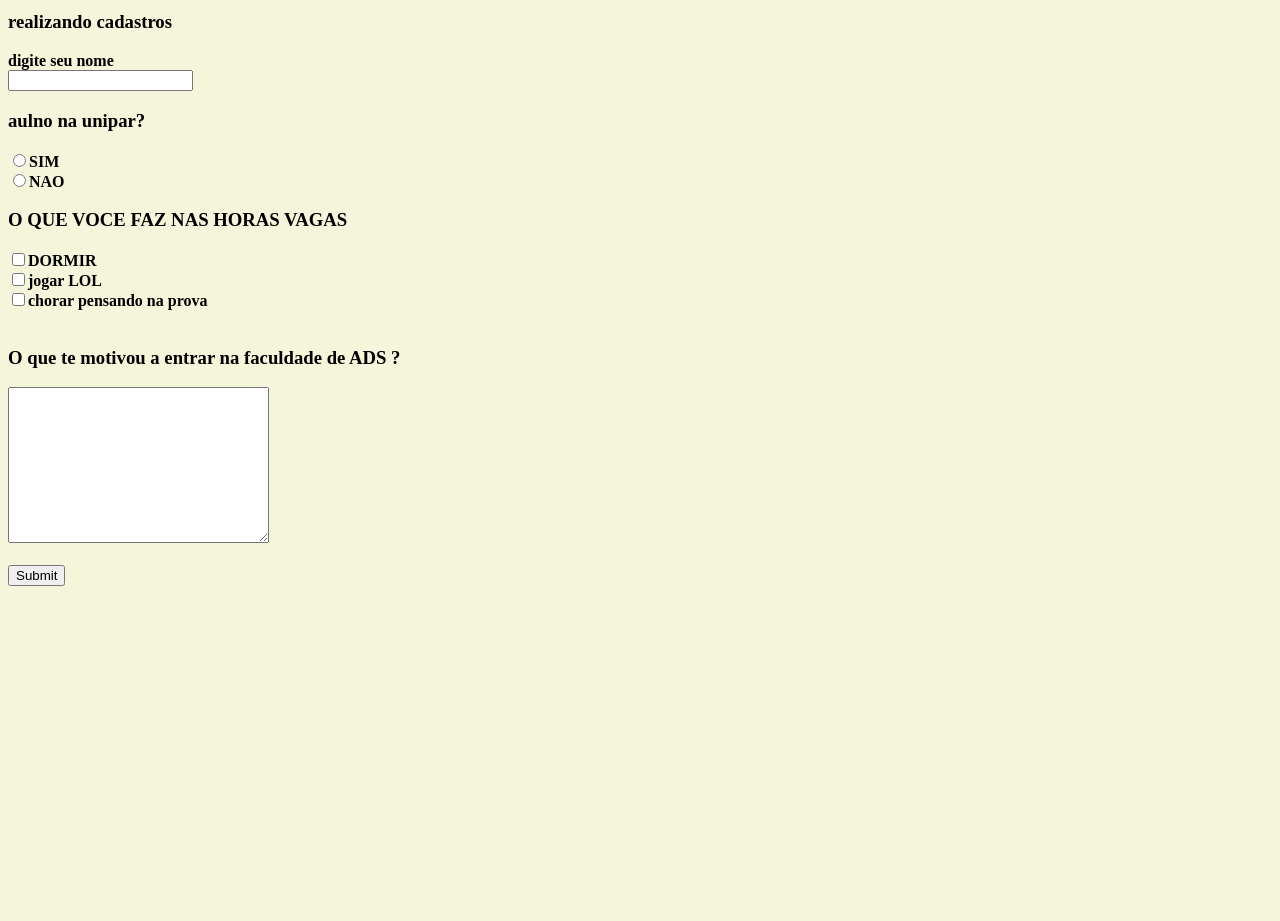
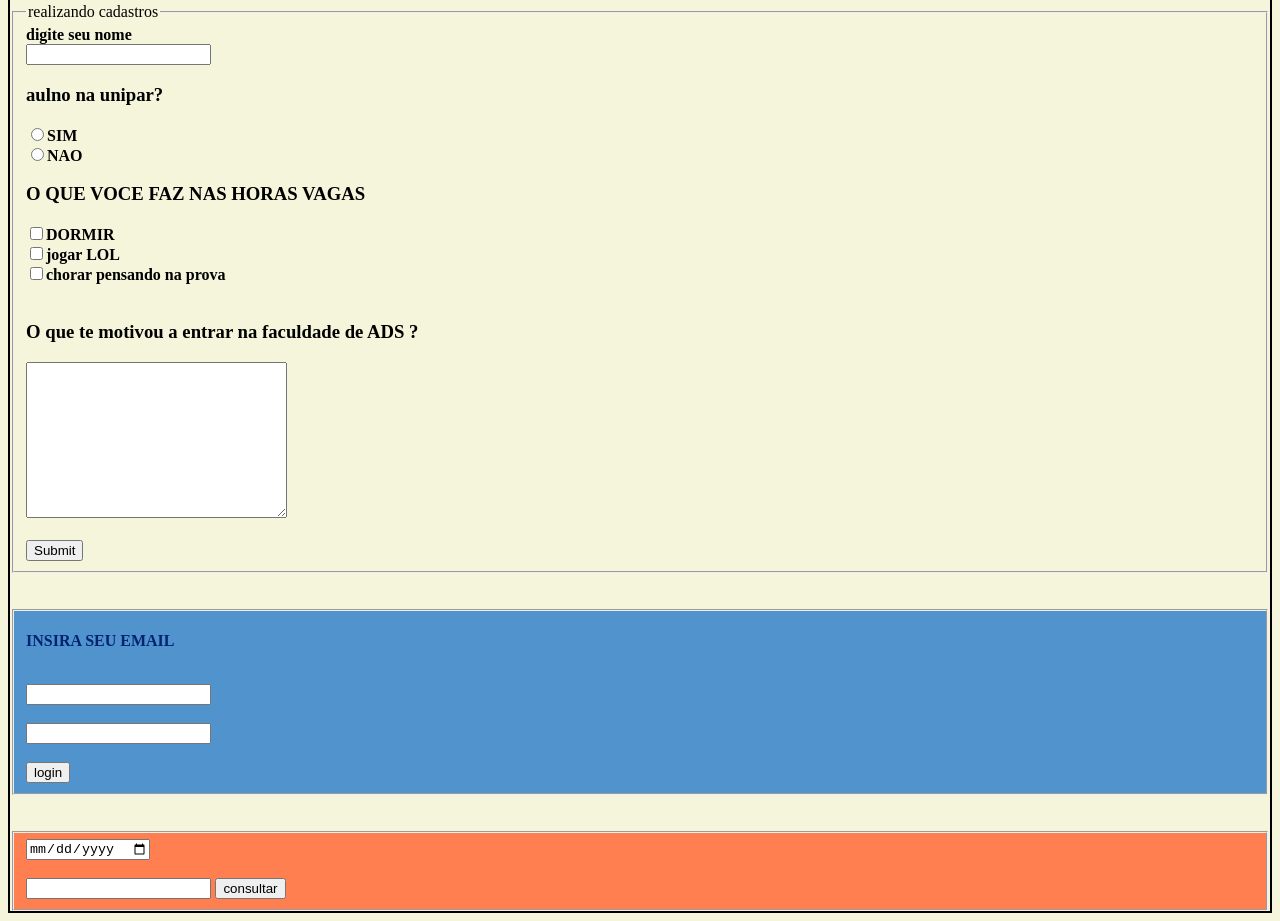
Before and after one commit to GabrielNovaesBernardo/html, a plain HTML site: page 002/index.html in a window 1280 px wide. Shown: the part 880-1801 px from the top of the page. Before the commit the page ends 1474 px from the top, so only its background shows below. Drawn offline with Linux system fonts and the light colour scheme.

Commit message:
Update index.html

```diff
--- a/002/index.html
+++ b/002/index.html
@@ -4,10 +4,12 @@
     <meta charset="UTF-8">
     <meta http-equiv="X-UA-Compatible" content="IE=edge">
     <meta name="viewport" content="width=device-width, initial-scale=1.0">
-    <title>Document</title>
+    <title>ex002</title>
     <!-- stilizacao das margens das tabelas -->
     <style>
-        body{background-color: beige;}
+        body{background-color: beige;
+            border: 2px solid black;
+        }
         table, th, td{
             border: 1px solid black;
         }
@@ -104,11 +106,12 @@
 
 <br><br><br>
     <footer>
-        <h3>realizando cadastros</h3>
+
         <form action="cadastro.js">
+            <fieldset>
+                <legend>realizando cadastros</legend>
                 <b>digite seu nome</b> <br>
                 <input type="text" name="nome do aluno">
-
                 <h3>aulno na unipar?</h3>
                 <input type="radio" name="ALUNO" value="ALUNO=NAO"><b>SIM</b><br>
                 <input type="radio" name="ALUNO" value="ALUNO=NAO"><b>NAO</b>
@@ -120,11 +123,26 @@
                 <BR>
                 <H3>O que te motivou a entrar na faculdade de ADS ?</H3>
                 <textarea name="BLOCKTEXT" id="123" cols="30" rows="10"></textarea>
-
-
-
                 <br><br>
                 <input type="submit">
+            </fieldset>
+        </form>
+<br><br>
+        <form>
+            <fieldset style="background-color: rgb(81, 147, 204);">
+                <p style="color: rgb(0, 35, 115);"><b>INSIRA SEU EMAIL</b></p> <br>
+                <input type="email"><br><br>
+                <input type="password"><br><br>
+                <input type="submit" value="login">
+            </fieldset>
+        </form>
+<br><br>
+        <form>
+            <fieldset style="background-color: coral; font-family: 'Franklin Gothic Medium', 'Arial Narrow', Arial, sans-serif; color: rgb(1, 5, 3);">
+                <input type="date"><br><br>
+                <input type="number">
+                <input type="submit" value="consultar">
+            </fieldset>
         </form>
     </footer>
 </body>
```
Lines whose indentation alone changed are shown as unchanged.
